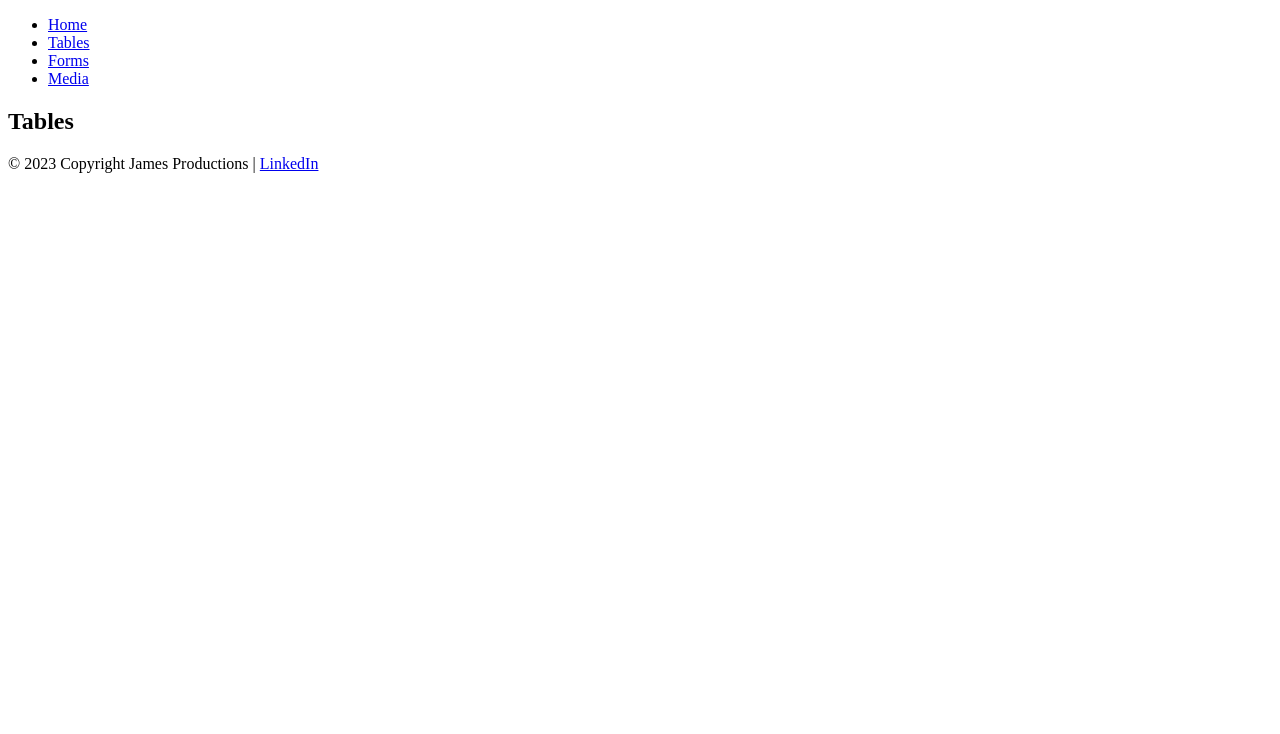
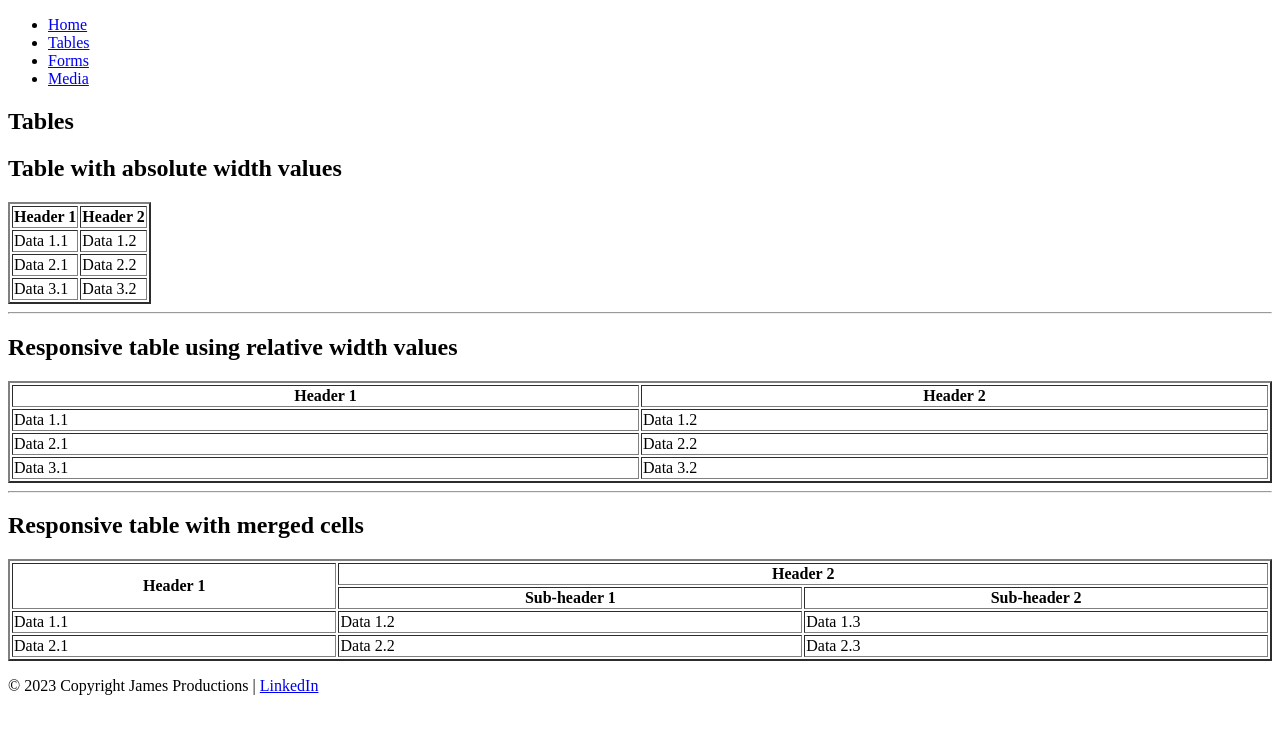
Before and after one commit to kylejames1998/COMP001ALectureActivity4, a plain HTML site: page tables.html in a window 1280 px wide. Drawn offline with Linux system fonts and the light colour scheme.

Commit message:
added table 2 and 3

```diff
--- a/tables.html
+++ b/tables.html
@@ -16,7 +16,108 @@
             </ul>
             <h1>Tables</h1>
         </nav>
-    <main></main>
+    <main>
+        <!-- Div container for building tables with fixed size-->
+        <div id="table1">
+            <!--Table with fixed size-->
+            <h2>Table with absolute width values</h2>
+            <table border="2px" width: 1000px>
+                <!--Table header-->
+                <thead>
+                    <!--Table row for the header-->
+                    <tr>
+                        <th>Header 1</th>
+                        <th>Header 2</th>
+                    </tr>
+                </thead>
+                <!--Table body-->
+                <tbody>
+                    <!--Table row for the body-->
+                    <tr>
+                        <!--Table data Cell-->
+                        <td>Data 1.1</td>
+                        <td>Data 1.2</td>
+                    </tr>
+                    <tr>
+                        <td>Data 2.1</td>
+                        <td>Data 2.2</td>
+                    </tr>
+                    <tr>
+                        <td>Data 3.1</td>
+                        <td>Data 3.2</td>
+                    </tr>
+                </tbody>
+            </table>
+        </div>
+        <hr>
+        <!--Div container for building responsive tables-->
+        <div id="table2">
+            <!--Responsive table that adjusts its width based on its parent containers width-->
+            <h2>Responsive table using relative width values</h2>
+            <table style="width: 100%;" border="2px">
+                <!--Table header-->
+                <thead>
+                    <!--Table row for the header-->
+                    <tr>
+                        <th>Header 1</th>
+                        <th>Header 2</th>
+                    </tr>
+                </thead>
+                <!--Table body-->
+                <tbody>
+                    <!--Table row for the body-->
+                    <tr>
+                        <!--Table data cell-->
+                        <td>Data 1.1</td>
+                        <td>Data 1.2</td>
+                    </tr>
+                    <tr>
+                        <td>Data 2.1</td>
+                        <td>Data 2.2</td>
+                    </tr>
+                    <tr>
+                        <td>Data 3.1</td>
+                        <td>Data 3.2</td>
+                    </tr>
+                </tbody>
+            </table>
+        </div>
+        <hr>
+        <!--Div container for building responsive tables with merged cells-->
+        <div id="table3">
+            <!--Responsive table with merged cells-->
+            <h2>Responsive table with merged cells</h2>
+            <table style="width: 100%;" border="2px">
+                <!--Table header-->
+                <thead>
+                    <!--Table row for the header-->
+                    <tr>
+                        <th rowspan="2">Header 1</th> <!--header cell that spans 2 rows vertically-->
+                        <th colspan="2">Header 2</th> <!--header cell that spans 2 columns vertically-->
+                    </tr>
+                    <tr>
+                        <th>Sub-header 1</th>
+                        <th>Sub-header 2</th>
+                    </tr>
+                </thead>
+                <!--Table body-->
+                <tbody>
+                    <!--Table row for the body-->
+                    <tr>
+                        <!--Table data cell-->
+                        <td>Data 1.1</td>
+                        <td>Data 1.2</td>
+                        <td>Data 1.3</td>
+                    </tr>
+                    <tr>
+                        <td>Data 2.1</td>
+                        <td>Data 2.2</td>
+                        <td>Data 2.3</td>
+                    </tr>
+                </tbody>
+            </table>
+        </div>
+    </main>
     <footer><p>&copy; 2023 Copyright James Productions | <a href="https://github.com/kylejames1998" target="_blank">LinkedIn</a></p></footer>
 
 </body>
```
